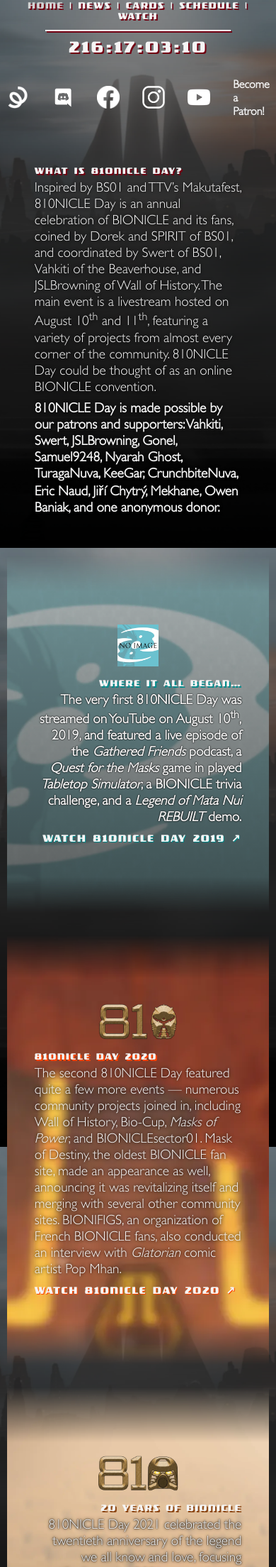
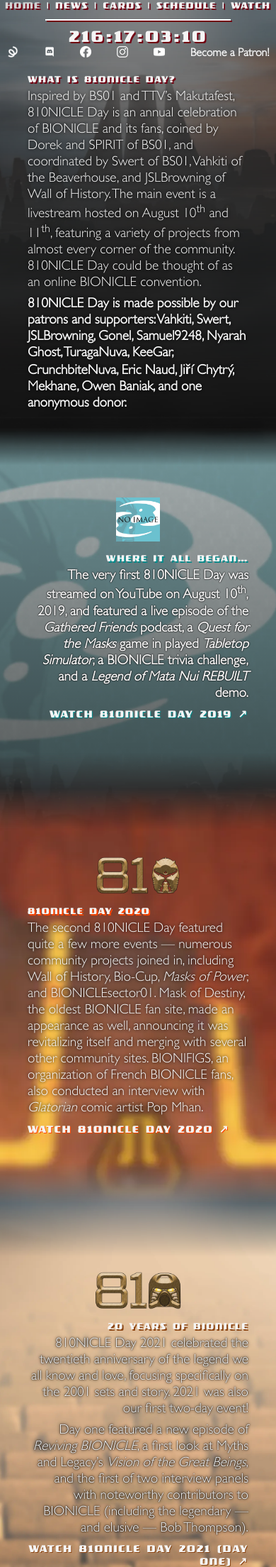
Before and after one commit to Spirit-Forge/810NICLE-Website, a PHP site: page /home.html in a window 390 px wide; the page is wider, and only the part inside the window is pictured. Shown: the part 72-2280 px from the top of that part at 71% size. Run offline with PHP 8.4, Linux system fonts and the light colour scheme; some libraries are stand-ins or nearby versions.

Commit message:
Update main.css

```diff
--- a/css/main.css
+++ b/css/main.css
@@ -484,8 +484,16 @@ div.zoom iframe {
 
 
 @media screen and (max-width: 843px) {
+    * {
+        max-width: 100vw;
+    }
+
+    body {
+        max-width: 100vw;
+    }
+
     main {
-        max-width: 95vw;
+        max-width: 100vw;
     }
 
 
@@ -493,23 +501,29 @@ div.zoom iframe {
         font-size: 1.5em;
     }
 
-
     main h2 {
         font-size: 0.85em;
     }
 
-
     main section,
     main section:nth-of-type(odd),
     main section:nth-of-type(even) {
-        margin: 1em 0em;
+        margin: 0rem;
         flex-flow: column nowrap;
         text-align: left;
     }
 
+    main section.social {
+        margin: auto;
+        flex-flow: row nowrap;
+        justify-content: space-between;
+        gap: .5rem;
+        padding: 0rem;
+        width: 95vw;
+    }
 
-    main section.social {
-        flex-flow: row nowrap;
+    main section.social a img {
+        max-width: 1rem !important;
     }
 
 
```
